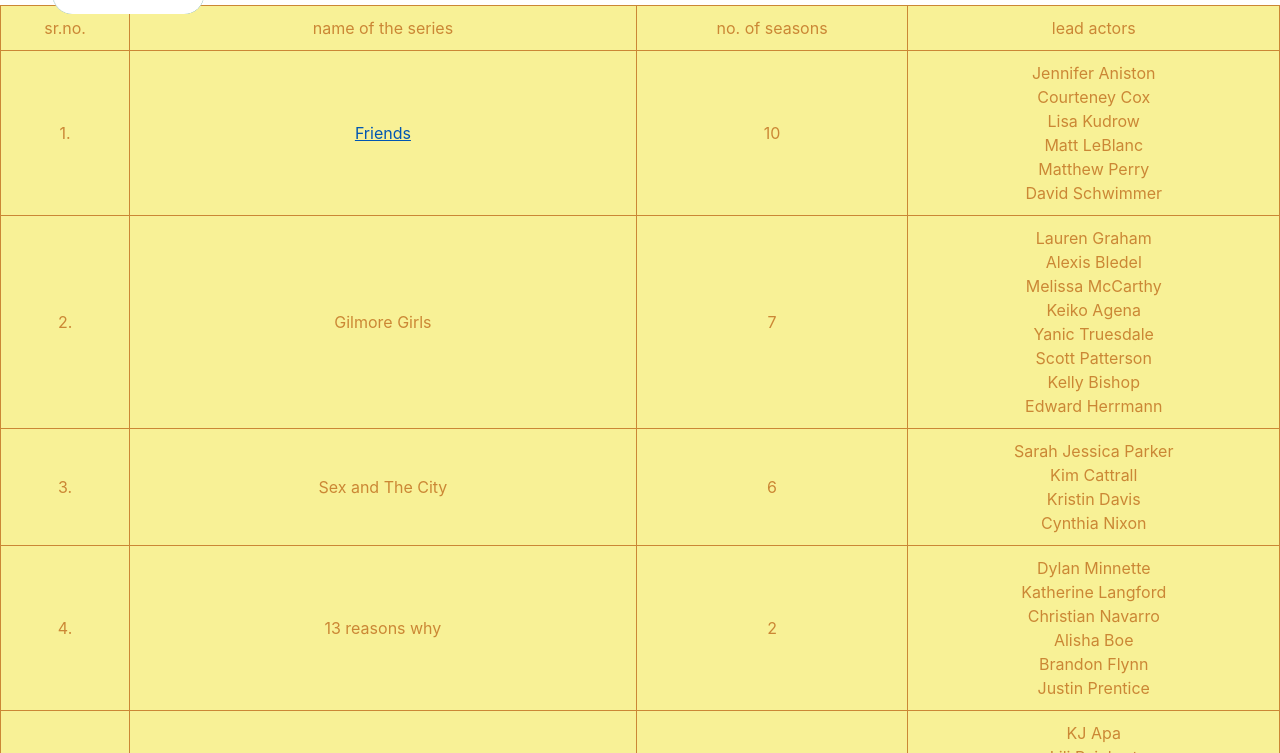
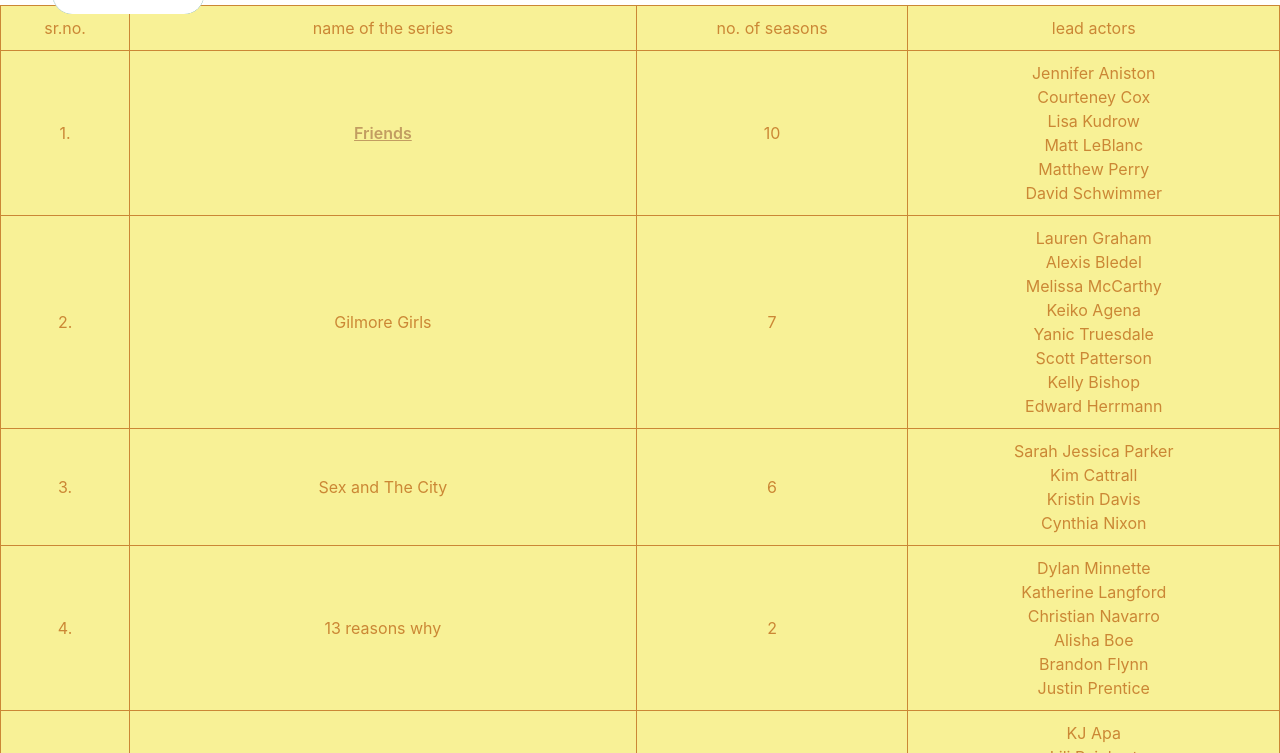
Before and after one commit to stewilondanga/series-watch, a plain HTML site: page index.html in a window 1280 px wide. In both pictures the pointer is over the link "Friends". Shown: the part 47-800 px from the top of the page. Drawn offline with nearby package versions, Linux system fonts and the light colour scheme.

Commit message:
add css/styles.css

```diff
--- a/css/styles.css
+++ b/css/styles.css
@@ -140,11 +140,12 @@
   color: #CB8735;
 }
 
-/*table td a:hover {
+table td a:hover {
   color: #C29D61;
   font-weight: 600;
 }
-table td:first-letter {
+
+/*table td:first-letter {
   text-transform: uppercase;
 }
 
```
